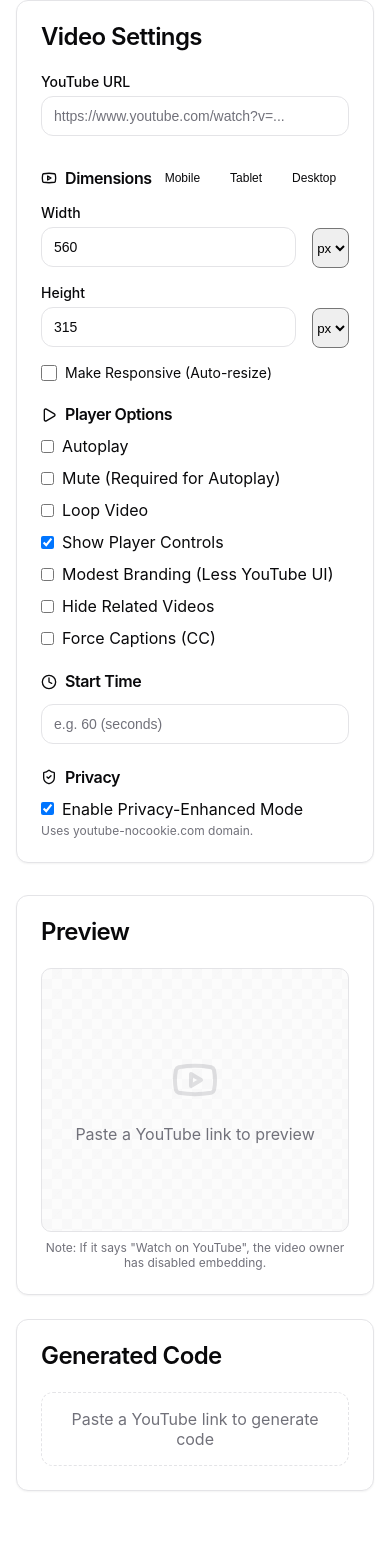
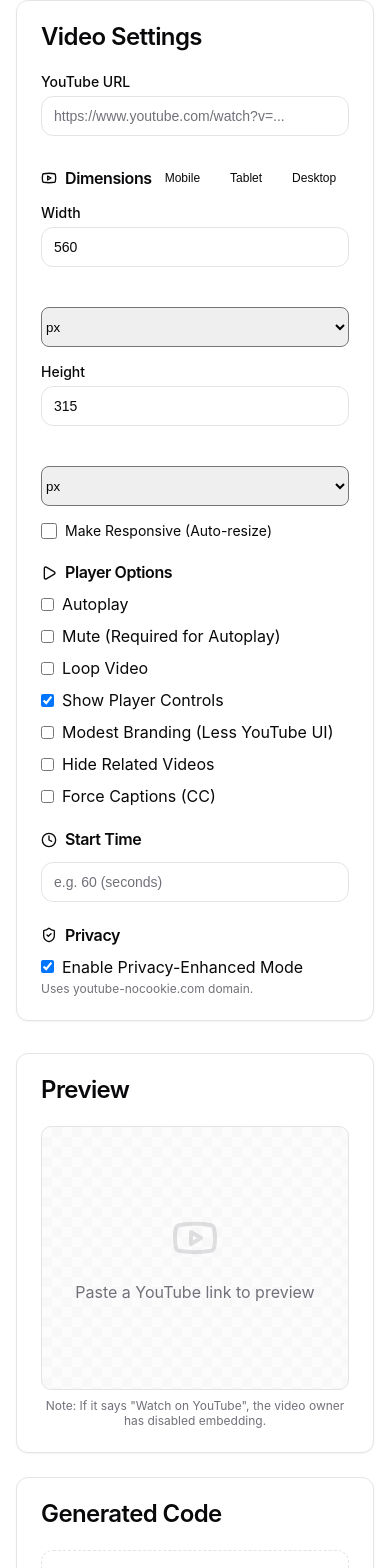
Before and after one commit to zensife/iframe_generator, a Next.js app: page /youtube in a window 390 px wide. Shown: the part 379-1947 px from the top of the page. Before the commit the page ends 1902 px from the top, so only its background shows below. Built offline with nearby package versions, Linux system fonts and the light colour scheme.

Commit message:
feat: Improve UI responsiveness across pages and components, and add project documentation and keyword research data.

```diff
--- a/src/app/google-maps/page.tsx
+++ b/src/app/google-maps/page.tsx
@@ -194,7 +194,7 @@
                                     <h4 className={styles.sectionTitle} style={{ display: 'flex', alignItems: 'center', gap: '0.5rem', marginBottom: 0 }}>
                                         <Globe size={16} /> Dimensions
                                     </h4>
-                                    <div style={{ display: 'flex', gap: '0.25rem' }}>
+                                    <div style={{ display: 'flex', gap: '0.25rem', flexWrap: 'wrap' }}>
                                         <Button size="sm" variant="ghost" onClick={() => setDeviceDimensions('mobile')} title="Mobile">Mobile</Button>
                                         <Button size="sm" variant="ghost" onClick={() => setDeviceDimensions('tablet')} title="Tablet">Tablet</Button>
                                         <Button size="sm" variant="ghost" onClick={() => setDeviceDimensions('desktop')} title="Desktop">Desktop</Button>
--- a/src/app/page.module.css
+++ b/src/app/page.module.css
@@ -55,6 +55,8 @@
   display: flex;
   flex-direction: column;
   gap: 1.5rem;
+  min-width: 0;
+  /* Allow grid item to shrink below content size */
 }
 
 .sectionTitle {
@@ -67,12 +69,23 @@
 .row {
   display: flex;
   gap: 1rem;
+  flex-wrap: wrap;
+  /* Allow wrapping on small screens */
+}
+
+@media (max-width: 640px) {
+  .row {
+    flex-direction: column;
+    gap: 1rem;
+  }
 }
 
 .previewContainer {
   display: flex;
   flex-direction: column;
   gap: 1.5rem;
+  min-width: 0;
+  /* Allow grid item to shrink below content size */
 }
 
 .previewCard {
@@ -85,6 +98,8 @@
 .previewFrame {
   flex: 1;
   width: 100%;
+  min-width: 0;
+  /* Critical: Allows flex item to shrink below content size, enabling overflow: auto */
   height: 100%;
   border-radius: calc(var(--radius) - 2px);
   /* Checkerboard pattern to indicate "canvas" */
@@ -107,6 +122,13 @@
   /* Add padding so iframe doesn't touch edges */
 }
 
+@media (max-width: 640px) {
+  .previewFrame {
+    padding: 1rem;
+    /* Reduce padding on mobile */
+  }
+}
+
 .iframeWrapper {
   transition: all 0.3s ease;
   box-shadow: 0 10px 15px -3px rgba(0, 0, 0, 0.1);
--- a/src/app/responsive/page.tsx
+++ b/src/app/responsive/page.tsx
@@ -148,7 +148,7 @@
                                 <h4 className={styles.sectionTitle} style={{ display: 'flex', alignItems: 'center', gap: '0.5rem' }}>
                                     <Smartphone size={16} /> Max Width
                                 </h4>
-                                <div style={{ display: 'flex', gap: '0.5rem', marginBottom: '0.5rem' }}>
+                                <div style={{ display: 'flex', gap: '0.5rem', marginBottom: '0.5rem', flexWrap: 'wrap' }}>
                                     <Button
                                         variant="outline"
                                         size="sm"
--- a/src/components/ui/Card.module.css
+++ b/src/components/ui/Card.module.css
@@ -4,6 +4,10 @@
     background-color: hsl(var(--card));
     color: hsl(var(--card-foreground));
     box-shadow: 0 1px 2px 0 rgba(0, 0, 0, 0.05);
+    min-width: 0;
+    /* Allow flex item to shrink below content size */
+    max-width: 100%;
+    /* Ensure it doesn't overflow */
 }
 
 .header {
@@ -23,4 +27,6 @@
 .content {
     padding: 1.5rem;
     padding-top: 0;
+    min-width: 0;
+    /* Allow flex item to shrink below content size */
 }
--- a/src/components/ui/CodeBlock.module.css
+++ b/src/components/ui/CodeBlock.module.css
@@ -4,6 +4,8 @@
     background-color: hsl(var(--muted) / 0.5);
     overflow: hidden;
     margin-top: 1rem;
+    max-width: 100%;
+    /* Ensure it doesn't overflow parent */
 }
 
 .header {
```
